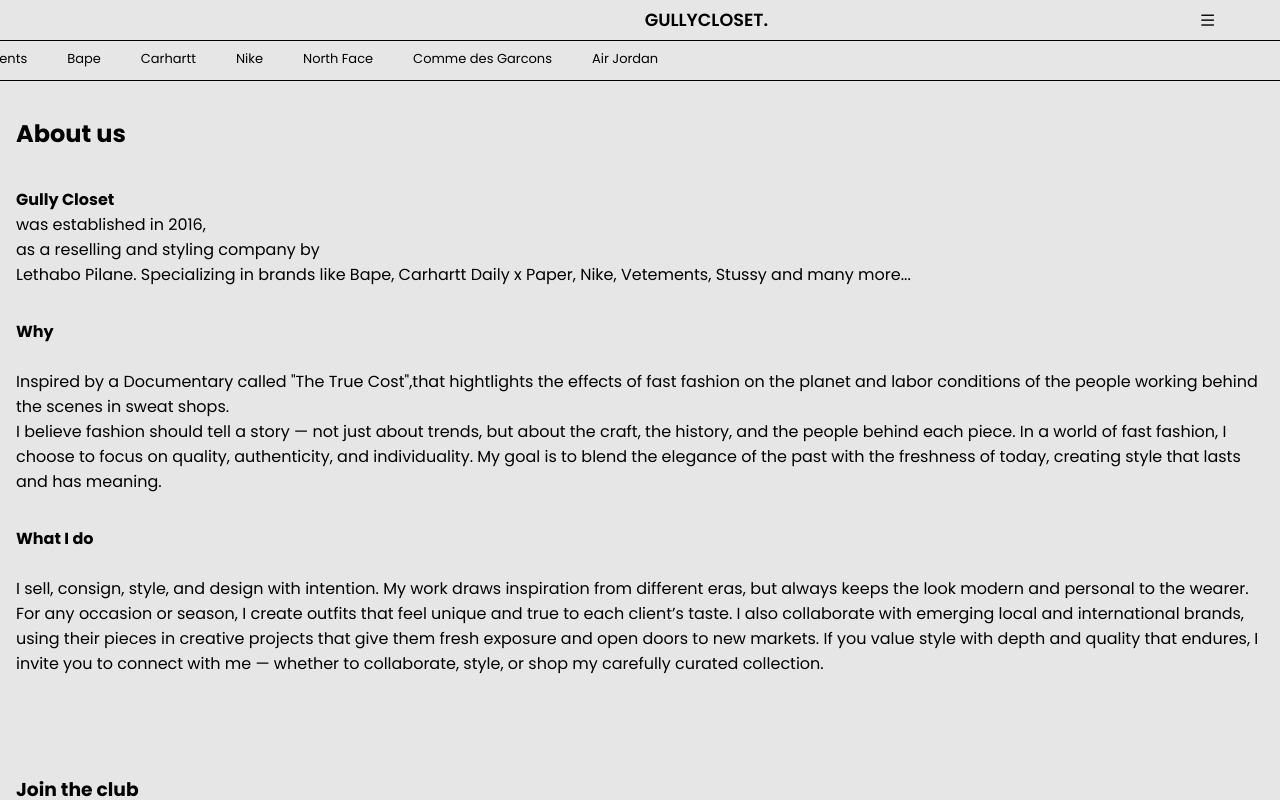
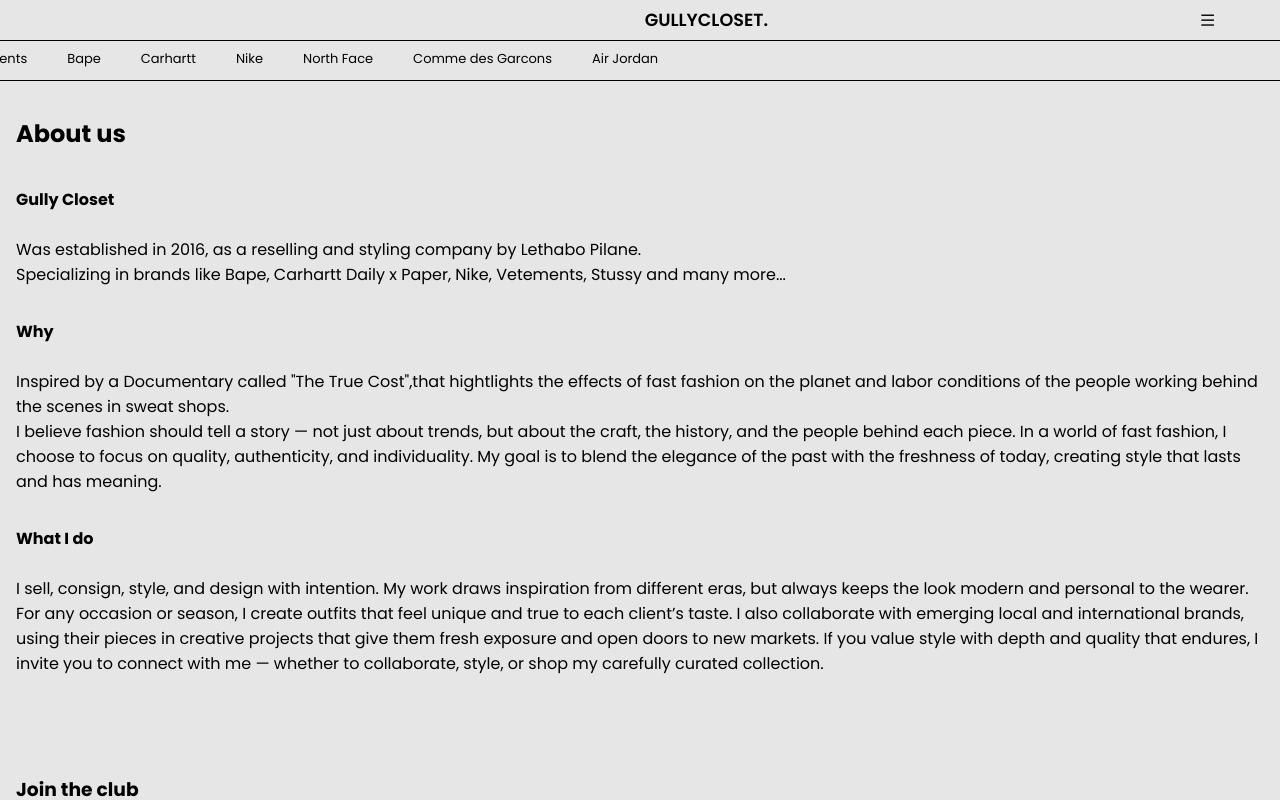
Before and after one commit to thabangkgatlhanye7117/gully-closet, a React (Vite) app: page /about in a window 1280 px wide. Shown: the top 800 px of the page. Built offline with nearby package versions, Linux system fonts and the light colour scheme; a web font is replaced by a local one.

Commit message:
edited about page

```diff
--- a/src/Layout.jsx
+++ b/src/Layout.jsx
@@ -1,4 +1,5 @@
 import "./styles/layout.css"
+import ScrollToTop from './components/ScrollToTop'
 import {Link, Outlet} from 'react-router-dom'
 import { useState } from "react"
 
@@ -19,18 +20,19 @@
 
   return (
     <>
+      <ScrollToTop/>
       <header className = "header">
         <nav>
           <div className="logo-name">GULLYCLOSET.</div>
 
           <div className= {`nav-menu ${menuVisible ? "show-menu": ""}`}>
 
-              <i className="ri-close-line close-menu"onClick={closeMenu}></i>
+              <i className="ri-close-line close-menu" onClick={closeMenu}></i>
               <ul className="nav-links">
-                <Link to = "/"><li>Home</li></Link>
-                <Link to = ""><li>All Products</li></Link>
-                <Link to = "about"><li>About us</li></Link>
-                <a href=""><li>Categories</li></a>
+                <Link to = "/"><li onClick={closeMenu}>Home</li></Link>
+                <Link to = ""><li onClick={closeMenu}>All Products</li></Link>
+                <Link to = "about" onClick={closeMenu}><li>About us</li></Link>
+                <a href=""><li onClick={closeMenu}>Categories</li></a>
               </ul>
 
               <ul className="category-links">
--- /dev/null
+++ b/src/components/ScrollToTop.jsx
@@ -0,0 +1,15 @@
+import { useEffect } from "react";
+import { useLocation } from "react-router-dom";
+
+const ScrollToTop = ()=>{
+  const {pathname} = useLocation();
+
+  useEffect(()=>{
+    window.scrollTo(0,0);
+    document.documentElement.scrollTop = 0;
+    document.body.scrollTop = 0;
+  }, [pathname]);
+  return null;
+};
+
+export default ScrollToTop
--- a/src/pages/AboutPage.jsx
+++ b/src/pages/AboutPage.jsx
@@ -6,9 +6,9 @@
         About us
       </h2>
       <p>
-            <b>Gully Closet</b> was established in 2016,<br/>
-            as a reselling and styling company by<br/>
-            Lethabo Pilane.
+            <b>Gully Closet</b><br/> Was established in 2016,
+            as a reselling and styling company by
+            Lethabo Pilane.<br/>
 
 
             Specializing in brands like Bape, Carhartt
```
